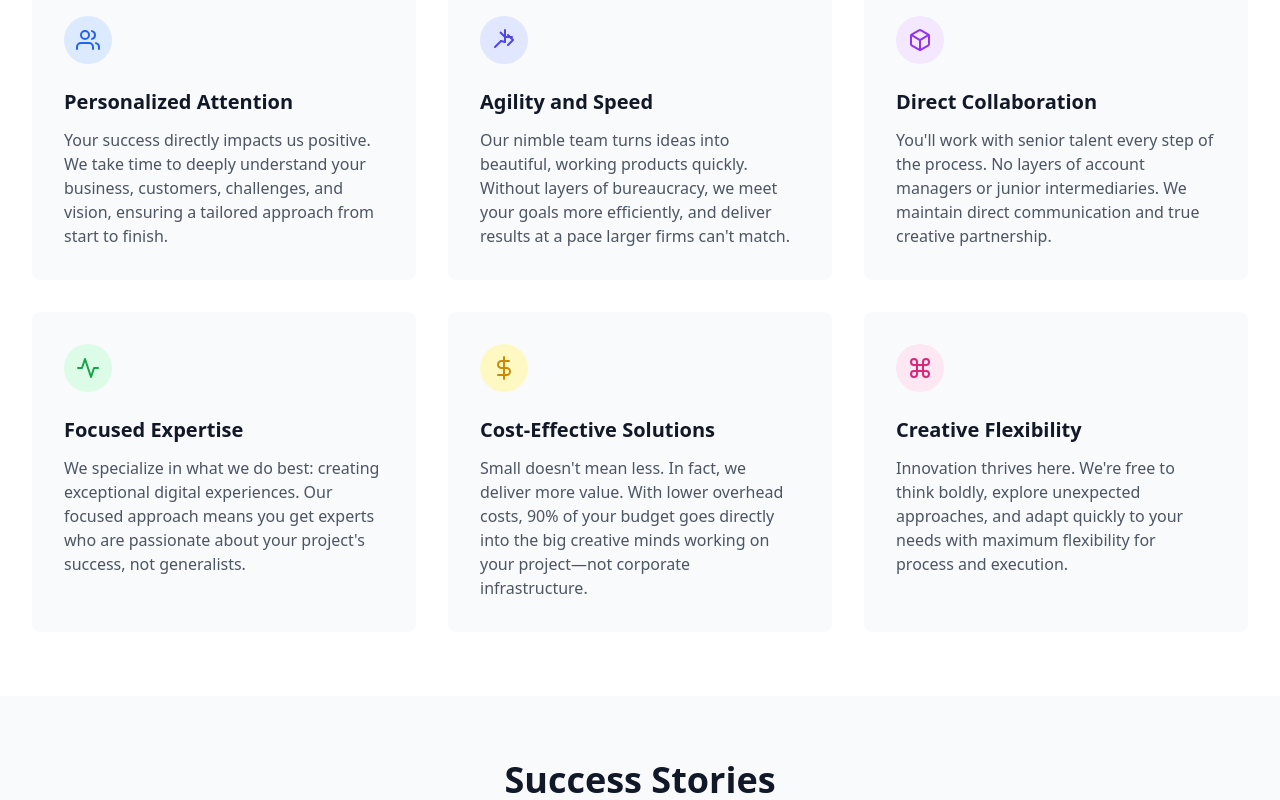
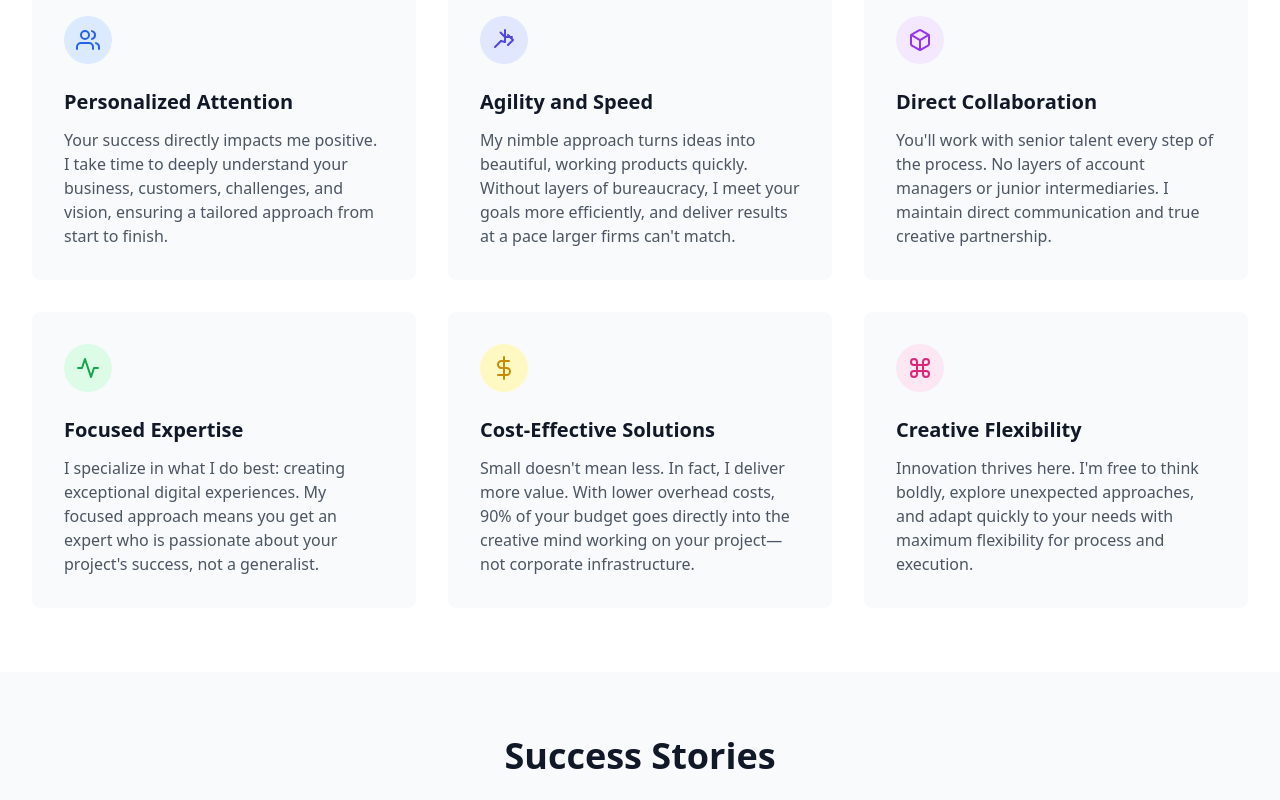
Before and after one commit to godesign27/TimothyMcGuire2.5, a React (Vite) app: page / in a window 1280 px wide. Shown: the part 1680-2480 px from the top of the page. Built offline with nearby package versions, Linux system fonts and the light colour scheme.

Commit message:
Update homepage copy from 'We' to 'I'

```diff
--- a/src/components/CTA.tsx
+++ b/src/components/CTA.tsx
@@ -15,7 +15,7 @@ const CTA: React.FC<CTAProps> = ({ setCurrentPage }) => {
           Let's create something beautiful.
         </h2>
         <p className="text-lg text-white/90 mb-8 max-w-2xl mx-auto">
-          We'd love to learn more about how we can help your business.
+          I'd love to learn more about how I can help your business.
         </p>
         <button
           onClick={() => setCurrentPage('contact')}
--- a/src/components/Hero.tsx
+++ b/src/components/Hero.tsx
@@ -54,8 +54,8 @@ const Hero: React.FC<HeroProps> = ({ setCurrentPage }) => {
             </h1>
 
             <p className="mt-6 text-lg text-gray-700 dark:text-white/90 max-w-4xl">
-              We specialize in <span className="font-medium">Experience Design</span> by applying responsible design practices that
-              enhance usability, accessibility, and visual appeal. We bring human-centered thinking,
+              I specialize in <span className="font-medium">Experience Design</span> by applying responsible design practices that
+              enhance usability, accessibility, and visual appeal. I bring human-centered thinking,
               creative problem-solving and technology together to create solutions for all types of challenges.
             </p>
 
--- a/src/components/SpecializedExpertise.tsx
+++ b/src/components/SpecializedExpertise.tsx
@@ -29,7 +29,7 @@ const SpecializedExpertise: React.FC<SpecializedExpertiseProps> = ({ setCurrentP
             </div>
             <h3 className="text-xl font-semibold text-gray-900 dark:text-white mb-4">Marketing Web Design</h3>
             <p className="text-gray-600 dark:text-gray-300 mb-6">
-              Create impactful web experiences that convert visitors into customers. Our marketing-focused design approach combines aesthetics with strategic user journeys.
+              Create impactful web experiences that convert visitors into customers. My marketing-focused design approach combines aesthetics with strategic user journeys.
             </p>
             <button
               onClick={handleMarketingWebDesignClick}
@@ -46,7 +46,7 @@ const SpecializedExpertise: React.FC<SpecializedExpertiseProps> = ({ setCurrentP
             </div>
             <h3 className="text-xl font-semibold text-gray-900 dark:text-white mb-4">SaaS Product Design</h3>
             <p className="text-gray-600 dark:text-gray-300 mb-6">
-              Build powerful, scalable software solutions with our comprehensive SaaS design expertise. We focus on creating intuitive interfaces that drive user engagement and business growth.
+              Build powerful, scalable software solutions with my comprehensive SaaS design expertise. I focus on creating intuitive interfaces that drive user engagement and business growth.
             </p>
             <button
               onClick={() => setCurrentPage('saas-product-design')}
@@ -63,7 +63,7 @@ const SpecializedExpertise: React.FC<SpecializedExpertiseProps> = ({ setCurrentP
             </div>
             <h3 className="text-xl font-semibold text-gray-900 dark:text-white mb-4">Mobile App Design</h3>
             <p className="text-gray-600 dark:text-gray-300 mb-6">
-              Create exceptional mobile experiences that users love. Our mobile-first approach ensures your app is intuitive, engaging, and optimized for all devices.
+              Create exceptional mobile experiences that users love. My mobile-first approach ensures your app is intuitive, engaging, and optimized for all devices.
             </p>
             <button
               onClick={handleMobileWebDesignClick}
--- a/src/components/ValueProposition.tsx
+++ b/src/components/ValueProposition.tsx
@@ -29,7 +29,7 @@ const ValueProposition: React.FC = () => {
               Personalized Attention
             </h3>
             <p className="text-gray-600 dark:text-gray-300">
-              Your success directly impacts us positive. We take time to deeply understand your business, customers, challenges, and vision, ensuring a tailored approach from start to finish.
+              Your success directly impacts me positive. I take time to deeply understand your business, customers, challenges, and vision, ensuring a tailored approach from start to finish.
             </p>
           </div>
 
@@ -48,7 +48,7 @@ const ValueProposition: React.FC = () => {
               Agility and Speed
             </h3>
             <p className="text-gray-600 dark:text-gray-300">
-              Our nimble team turns ideas into beautiful, working products quickly. Without layers of bureaucracy, we meet your goals more efficiently, and deliver results at a pace larger firms can't match.
+              My nimble approach turns ideas into beautiful, working products quickly. Without layers of bureaucracy, I meet your goals more efficiently, and deliver results at a pace larger firms can't match.
             </p>
           </div>
 
@@ -65,7 +65,7 @@ const ValueProposition: React.FC = () => {
               Direct Collaboration
             </h3>
             <p className="text-gray-600 dark:text-gray-300">
-              You'll work with senior talent every step of the process. No layers of account managers or junior intermediaries. We maintain direct communication and true creative partnership.
+              You'll work with senior talent every step of the process. No layers of account managers or junior intermediaries. I maintain direct communication and true creative partnership.
             </p>
           </div>
 
@@ -80,7 +80,7 @@ const ValueProposition: React.FC = () => {
               Focused Expertise
             </h3>
             <p className="text-gray-600 dark:text-gray-300">
-              We specialize in what we do best: creating exceptional digital experiences. Our focused approach means you get experts who are passionate about your project's success, not generalists.
+              I specialize in what I do best: creating exceptional digital experiences. My focused approach means you get an expert who is passionate about your project's success, not a generalist.
             </p>
           </div>
 
@@ -96,7 +96,7 @@ const ValueProposition: React.FC = () => {
               Cost-Effective Solutions
             </h3>
             <p className="text-gray-600 dark:text-gray-300">
-              Small doesn't mean less. In fact, we deliver more value. With lower overhead costs, 90% of your budget goes directly into the big creative minds working on your project—not corporate infrastructure.
+              Small doesn't mean less. In fact, I deliver more value. With lower overhead costs, 90% of your budget goes directly into the creative mind working on your project—not corporate infrastructure.
             </p>
           </div>
 
@@ -111,7 +111,7 @@ const ValueProposition: React.FC = () => {
               Creative Flexibility
             </h3>
             <p className="text-gray-600 dark:text-gray-300">
-              Innovation thrives here. We're free to think boldly, explore unexpected approaches, and adapt quickly to your needs with maximum flexibility for process and execution.
+              Innovation thrives here. I'm free to think boldly, explore unexpected approaches, and adapt quickly to your needs with maximum flexibility for process and execution.
             </p>
           </div>
         </div>
```
